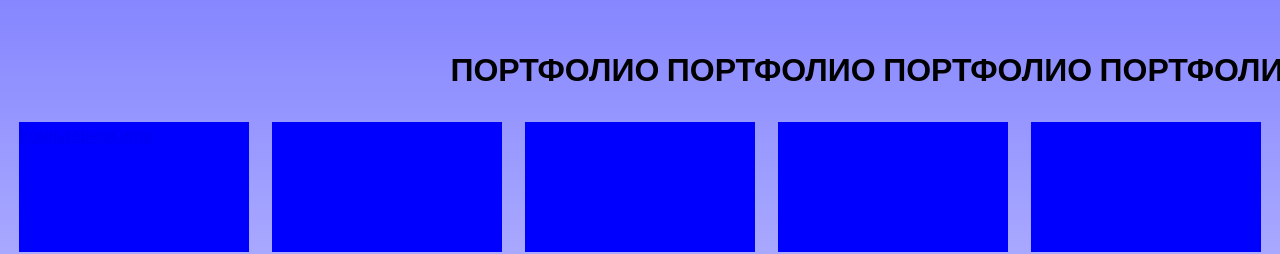
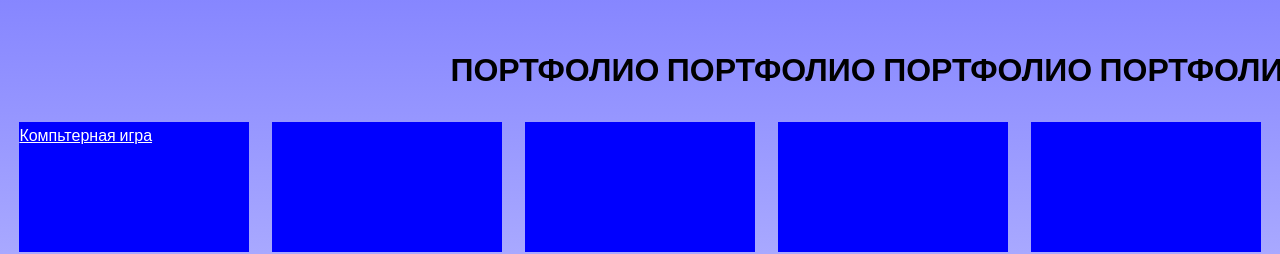
Before and after one commit to MewVarya/Portfolio, a plain HTML site: page index.html in a window 1280 px wide. Shown: the part 1000-1254 px from the top of the page. Drawn offline with Linux system fonts and the light colour scheme.

Commit message:
Update style.css

```diff
--- a/style.css
+++ b/style.css
@@ -178,3 +178,9 @@ bottom: 480px;
 .cont_h{
     position: absolute;
 }
+
+div a{
+color: white;
+text-align:center;
+margin-top:15px;
+}
```
